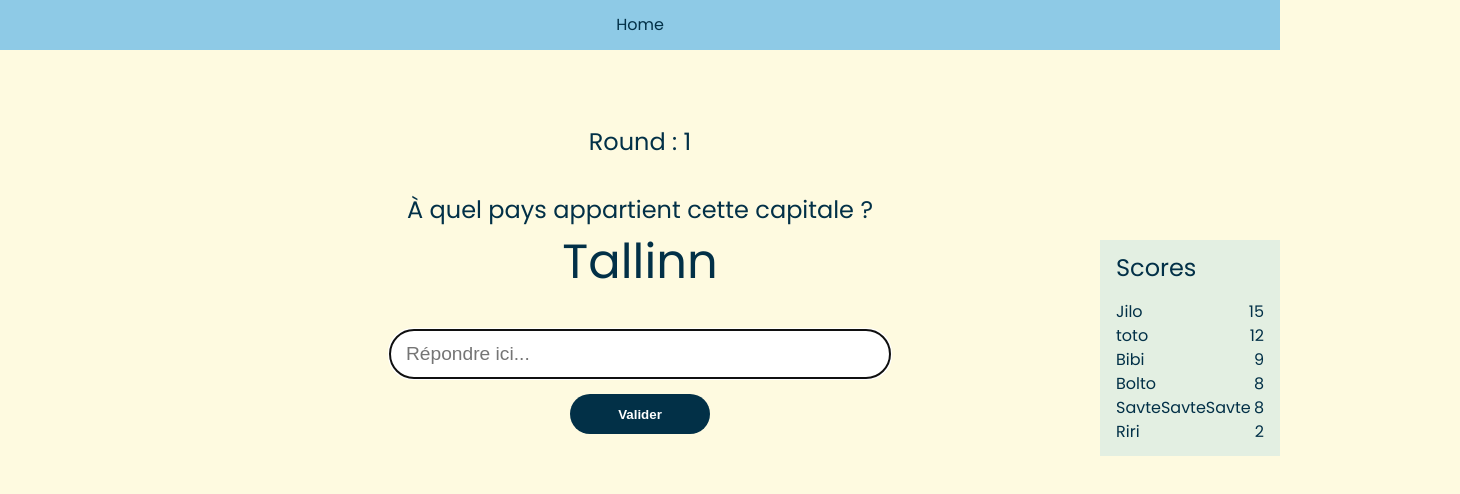
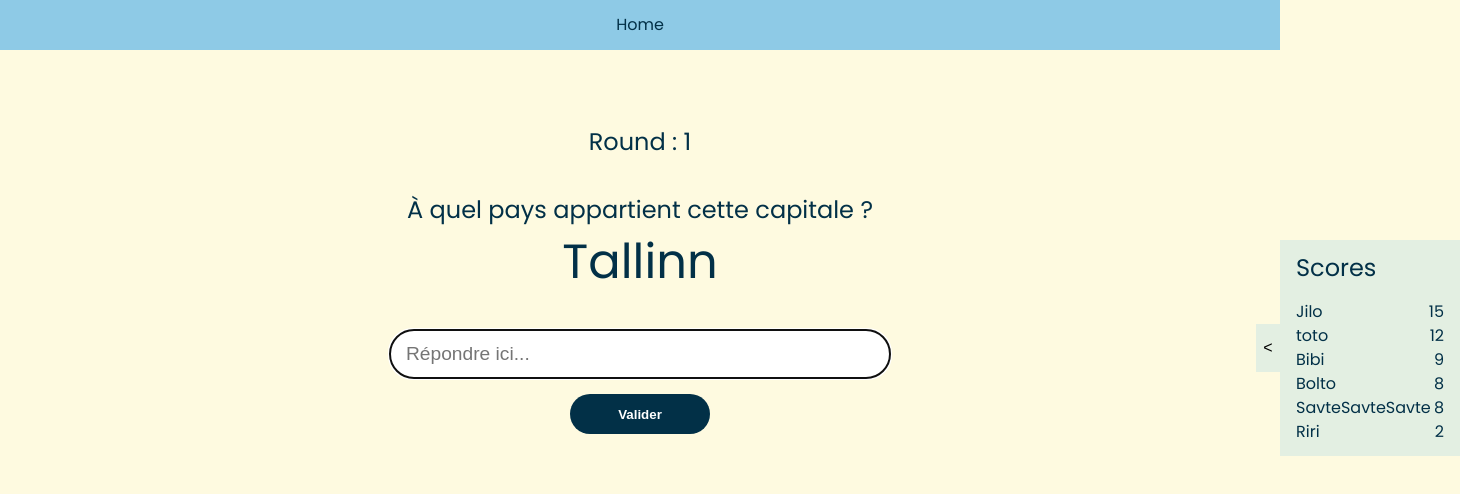
Before and after one commit to rqphy/geo_quizz, a React (Vite) app: page /room/1 in a window 1280 px wide. Shown: the top 494 px of the page, 1460 px wide, since content can reach past the window. Built offline with nearby package versions, Linux system fonts and the light colour scheme.

Commit message:
:sparkles: user can now hide scoreboard

```diff
--- a/src/components/ScoreBoard/ScoreBoard.tsx
+++ b/src/components/ScoreBoard/ScoreBoard.tsx
@@ -1,3 +1,4 @@
+import { useState } from "react"
 import { IPlayer } from "../../types/interfaces"
 import "./scoreboard.scss"
 
@@ -6,11 +7,19 @@ interface IScoreBoardProps {
 }
 
 export default function ScoreBoard({ playerList }: IScoreBoardProps) {
+	const [isOpened, setIsOpen] = useState<boolean>(false)
 	// sort playerlist by player score from high to low
 	playerList.sort((a, b) => b.score - a.score)
 
+	function handleOpenClick() {
+		setIsOpen(!isOpened)
+	}
+
 	return (
-		<ul className="scoreboard">
+		<ul className={`scoreboard ${isOpened && "scoreboard--opened"}`}>
+			<button className="scoreboard__open" onClick={handleOpenClick}>
+				{isOpened ? ">" : "<"}
+			</button>
 			<h2>Scores</h2>
 			{playerList.map((player: IPlayer) => (
 				// change key to player.uuid when possible
--- a/src/components/ScoreBoard/scoreboard.scss
+++ b/src/components/ScoreBoard/scoreboard.scss
@@ -8,6 +8,29 @@
 	width: 180px;
 	padding: 1rem;
 	background-color: var(--color-tertiary-40);
+	transform: translateX(100%);
+	transition: transform 0.3s ease-in-out;
+
+	&--opened {
+		transform: none;
+	}
+
+	&__open {
+		$width: 1.5rem;
+		position: absolute;
+		left: -$width;
+		top: 50%;
+		transform: translateY(-50%);
+		background-color: var(--color-tertiary-40);
+		height: 3rem;
+		width: $width;
+		font-size: 1rem;
+		display: flex;
+		justify-content: center;
+		align-items: center;
+		cursor: pointer;
+		border: none;
+	}
 
 	h2 {
 		font-size: 1.5rem;
```
